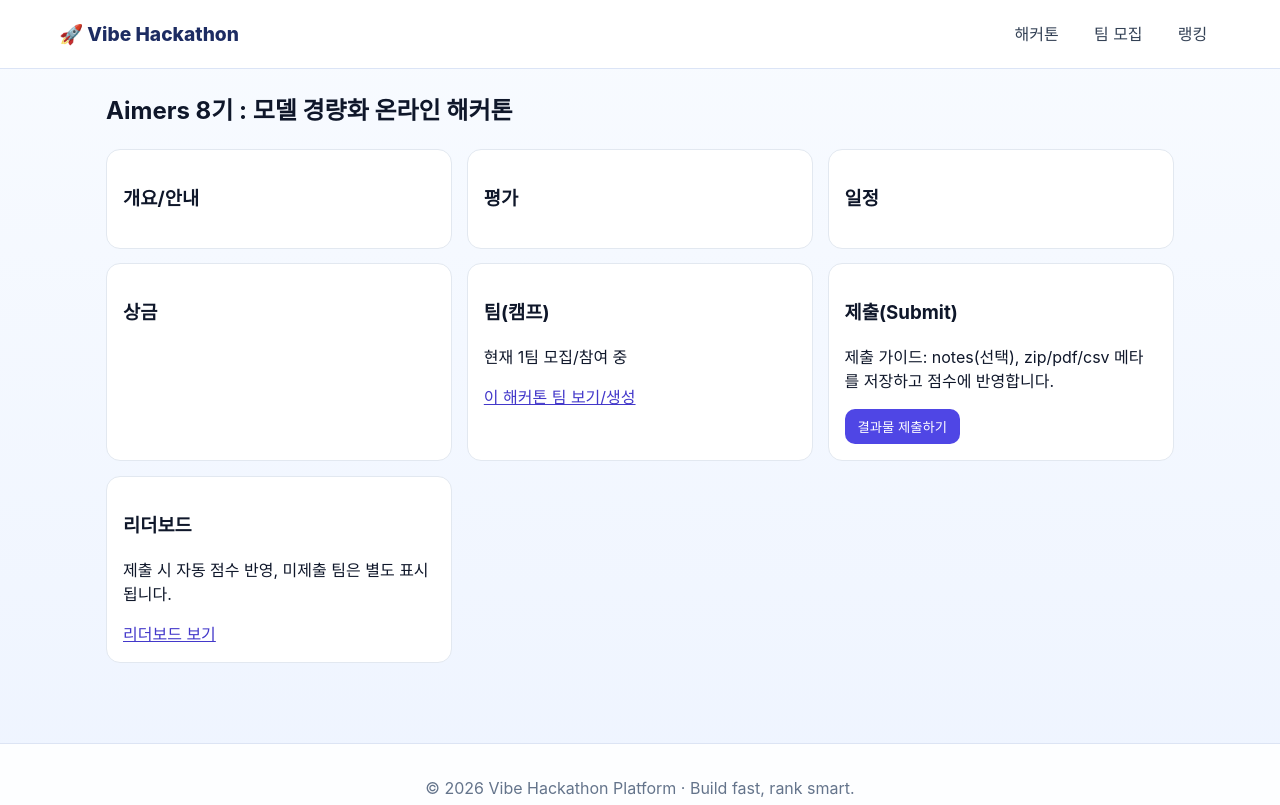
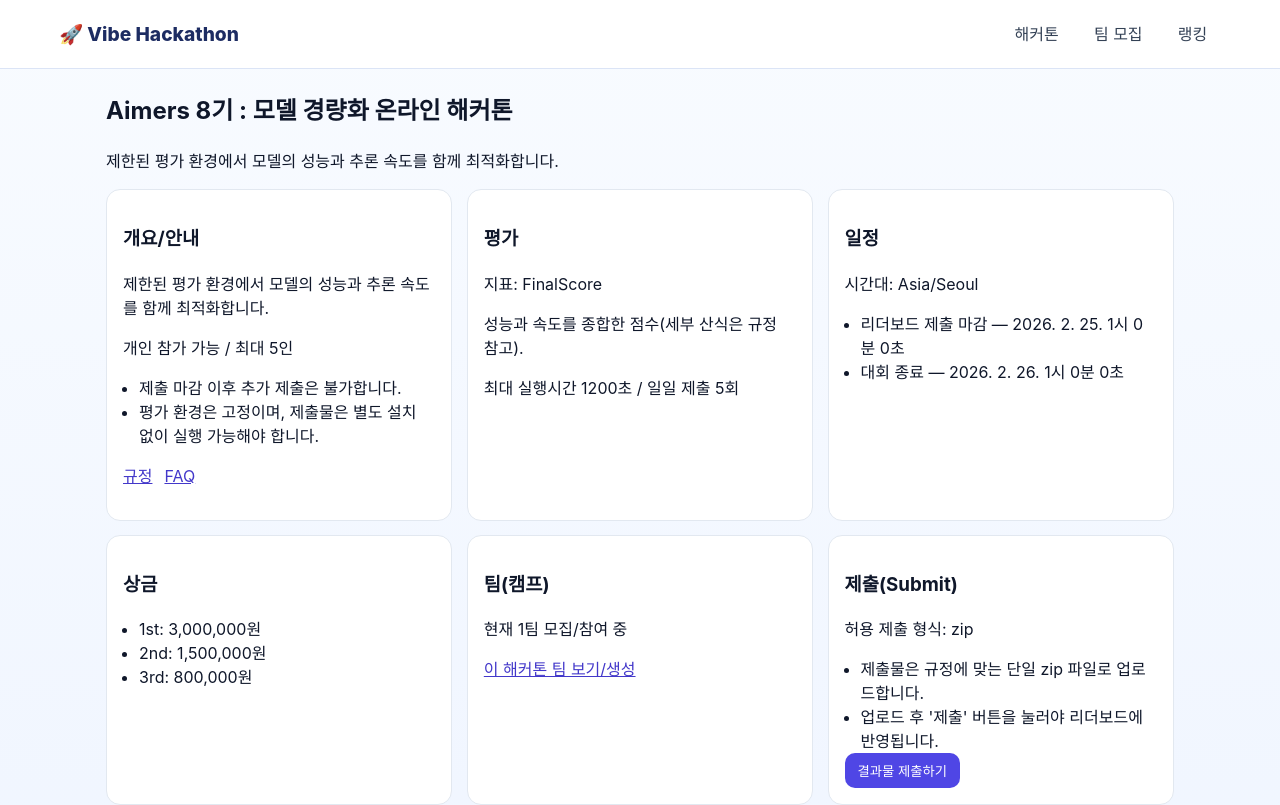
Before and after one commit to kangjung/hackathon-app, a Vue app: page /hackathons/aimers-8-model-lite in a window 1280 px wide. Shown: the top 805 px of the page. Built offline with nearby package versions, Linux system fonts and the light colour scheme.

Commit message:
Fix hackathon detail parsing for new sections schema

```diff
--- a/src/stores/hackathon.js
+++ b/src/stores/hackathon.js
@@ -102,22 +102,70 @@
 const normalizeDetail = (detailRaw) => {
   if (!detailRaw || typeof detailRaw !== 'object') return {}
 
-  const values = Object.values(detailRaw)
-  const isMap = values.some((v) => v && typeof v === 'object' && !Array.isArray(v))
-  if (isMap) return detailRaw
+  const normalizeOne = (entry) => {
+    if (!entry || typeof entry !== 'object') return null
+    const slug = entry.slug || entry.code || entry.id
+    if (!slug) return null
 
-  const slug = detailRaw.slug || detailRaw.code || detailRaw.id
-  if (!slug) return {}
+    const sections = entry.sections && typeof entry.sections === 'object'
+      ? entry.sections
+      : {
+          overview: entry.overview || entry.description || '',
+          info: { notice: entry.guide || entry.notice || [] },
+          eval: entry.evaluation || entry.eval || '',
+          schedule: entry.schedule || entry.timeline || '',
+          prize: entry.prize || entry.reward || ''
+        }
 
-  return {
-    [slug]: {
-      overview: detailRaw.overview || detailRaw.description || '',
-      guide: detailRaw.guide || detailRaw.notice || '',
-      evaluation: detailRaw.evaluation || detailRaw.eval || '',
-      schedule: detailRaw.schedule || detailRaw.timeline || '',
-      prize: detailRaw.prize || detailRaw.reward || ''
+    return {
+      slug,
+      detail: {
+        slug,
+        title: entry.title || '',
+        sections
+      }
     }
   }
+
+  if ('sections' in detailRaw || 'extraDetails' in detailRaw) {
+    const items = [detailRaw, ...ensureArray(detailRaw.extraDetails)]
+    return items.reduce((acc, entry) => {
+      const normalized = normalizeOne(entry)
+      if (normalized) acc[normalized.slug] = normalized.detail
+      return acc
+    }, {})
+  }
+
+  if (Array.isArray(detailRaw)) {
+    return detailRaw.reduce((acc, entry) => {
+      const normalized = normalizeOne(entry)
+      if (normalized) acc[normalized.slug] = normalized.detail
+      return acc
+    }, {})
+  }
+
+  if ('slug' in detailRaw || 'code' in detailRaw || 'id' in detailRaw) {
+    const normalized = normalizeOne(detailRaw)
+    return normalized ? { [normalized.slug]: normalized.detail } : {}
+  }
+
+  return Object.entries(detailRaw).reduce((acc, [key, value]) => {
+    if (!value || typeof value !== 'object') return acc
+    if ('sections' in value) {
+      const normalized = normalizeOne({ ...value, slug: value.slug || key })
+      if (normalized) {
+        acc[normalized.slug] = normalized.detail
+        return acc
+      }
+    }
+
+    acc[key] = {
+      slug: key,
+      title: value.title || '',
+      sections: value.sections || value
+    }
+    return acc
+  }, {})
 }
 
 const fetchJsonWithFallback = async (paths) => {
--- a/src/views/HackathonDetail.vue
+++ b/src/views/HackathonDetail.vue
@@ -1,24 +1,72 @@
 <template>
   <section class="detail" v-if="hackathon">
     <header>
-      <h1>{{ hackathon.title }}</h1>
-      <p>{{ hackathon.summary }}</p>
+      <h1>{{ detailTitle }}</h1>
+      <p>{{ overviewSummary || hackathon.summary }}</p>
     </header>
 
     <div class="tabs">
-      <article><h3>개요/안내</h3><p>{{ detail.overview }}</p><p>{{ detail.guide }}</p></article>
-      <article><h3>평가</h3><p>{{ detail.evaluation }}</p></article>
-      <article><h3>일정</h3><p>{{ detail.schedule }}</p></article>
-      <article><h3>상금</h3><p>{{ detail.prize }}</p></article>
-      <article><h3>팀(캠프)</h3><p>현재 {{ teams.length }}팀 모집/참여 중</p><router-link :to="`/camp?hackathon=${hackathon.slug}`">이 해커톤 팀 보기/생성</router-link></article>
+      <article>
+        <h3>개요/안내</h3>
+        <p>{{ overviewSummary || '-' }}</p>
+        <p v-if="teamPolicyText">{{ teamPolicyText }}</p>
+        <ul v-if="infoNoticeList.length">
+          <li v-for="(notice, index) in infoNoticeList" :key="`notice-${index}`">{{ notice }}</li>
+        </ul>
+        <p class="links" v-if="rulesLink || faqLink">
+          <a v-if="rulesLink" :href="rulesLink" target="_blank" rel="noopener">규정</a>
+          <a v-if="faqLink" :href="faqLink" target="_blank" rel="noopener">FAQ</a>
+        </p>
+      </article>
+
+      <article>
+        <h3>평가</h3>
+        <p>{{ evalMetricText }}</p>
+        <p v-if="evalDescription">{{ evalDescription }}</p>
+        <p v-if="evalLimitText">{{ evalLimitText }}</p>
+      </article>
+
+      <article>
+        <h3>일정</h3>
+        <p v-if="timezoneText">시간대: {{ timezoneText }}</p>
+        <ul v-if="scheduleMilestones.length">
+          <li v-for="(item, index) in scheduleMilestones" :key="`milestone-${index}`">
+            {{ item.name }} — {{ formatDate(item.at) }}
+          </li>
+        </ul>
+      </article>
+
+      <article>
+        <h3>상금</h3>
+        <ul v-if="prizeItems.length">
+          <li v-for="(item, index) in prizeItems" :key="`prize-${index}`">
+            {{ item.place }}: {{ formatMoney(item.amountKRW) }}원
+          </li>
+        </ul>
+        <p v-else>-</p>
+      </article>
+
+      <article>
+        <h3>팀(캠프)</h3>
+        <p>현재 {{ teams.length }}팀 모집/참여 중</p>
+        <router-link :to="teamsListUrl">이 해커톤 팀 보기/생성</router-link>
+      </article>
+
       <article>
         <h3>제출(Submit)</h3>
-        <p>제출 가이드: notes(선택), zip/pdf/csv 메타를 저장하고 점수에 반영합니다.</p>
+        <p>
+          허용 제출 형식:
+          {{ submitTypes.length ? submitTypes.join(', ') : '미지정' }}
+        </p>
+        <ul v-if="submitGuideList.length">
+          <li v-for="(guide, index) in submitGuideList" :key="`guide-${index}`">{{ guide }}</li>
+        </ul>
         <button @click="showSubmit = true">결과물 제출하기</button>
       </article>
+
       <article>
         <h3>리더보드</h3>
-        <p>제출 시 자동 점수 반영, 미제출 팀은 별도 표시됩니다.</p>
+        <p>{{ leaderboardNote || '리더보드 점수와 순위를 표시합니다.' }}</p>
         <router-link :to="`/hackathons/${hackathon.slug}/leaderboard`">리더보드 보기</router-link>
       </article>
     </div>
@@ -63,7 +111,51 @@
 const slug = computed(() => route.params.slug)
 const hackathon = computed(() => store.hackathons.find((h) => h.slug === slug.value))
 const detail = computed(() => store.getHackathonDetail(slug.value) || {})
+const sections = computed(() => detail.value.sections || {})
 const teams = computed(() => store.getTeamsByHackathon(slug.value))
+
+const detailTitle = computed(() => detail.value.title || hackathon.value?.title || '')
+const overviewSummary = computed(() => sections.value.overview?.summary || '')
+const teamPolicyText = computed(() => {
+  const policy = sections.value.overview?.teamPolicy
+  if (!policy) return ''
+  return `개인 참가 ${policy.allowSolo ? '가능' : '불가'} / 최대 ${policy.maxTeamSize || '-'}인`
+})
+const infoNoticeList = computed(() => sections.value.info?.notice || [])
+const rulesLink = computed(() => sections.value.info?.links?.rules || '')
+const faqLink = computed(() => sections.value.info?.links?.faq || '')
+
+const evalMetricText = computed(() => {
+  const metric = sections.value.eval?.metricName
+  return metric ? `지표: ${metric}` : '평가 지표 정보 없음'
+})
+const evalDescription = computed(() => sections.value.eval?.description || '')
+const evalLimitText = computed(() => {
+  const limits = sections.value.eval?.limits
+  if (!limits) return ''
+  const chunks = []
+  if (limits.maxRuntimeSec) chunks.push(`최대 실행시간 ${limits.maxRuntimeSec}초`)
+  if (limits.maxSubmissionsPerDay) chunks.push(`일일 제출 ${limits.maxSubmissionsPerDay}회`)
+  return chunks.join(' / ')
+})
+
+const timezoneText = computed(() => sections.value.schedule?.timezone || '')
+const scheduleMilestones = computed(() => sections.value.schedule?.milestones || [])
+const prizeItems = computed(() => sections.value.prize?.items || [])
+const submitTypes = computed(() => sections.value.submit?.allowedArtifactTypes || [])
+const submitGuideList = computed(() => sections.value.submit?.guide || [])
+const leaderboardNote = computed(() => sections.value.leaderboard?.note || '')
+const teamsListUrl = computed(
+  () => sections.value.teams?.listUrl || `/camp?hackathon=${hackathon.value?.slug || ''}`
+)
+
+const formatMoney = (amount) => Number(amount || 0).toLocaleString('ko-KR')
+const formatDate = (value) => {
+  if (!value) return '-'
+  const date = new Date(value)
+  if (Number.isNaN(date.getTime())) return value
+  return date.toLocaleString('ko-KR', { hour12: false })
+}
 
 const onSubmit = ({ teamCode, notes, fileType }) => {
   store.submitProject({ hackathonSlug: slug.value, teamCode, notes, fileType })
@@ -74,6 +166,8 @@
 .detail { max-width: 1100px; margin: 1.5rem auto; padding: 0 1rem; }
 .tabs { margin-top: 1rem; display: grid; grid-template-columns: repeat(auto-fill, minmax(280px, 1fr)); gap: 0.9rem; }
 article { background: #fff; border-radius: 14px; border: 1px solid #e2e8f0; padding: 1rem; }
+ul { margin: 0.5rem 0 0; padding-left: 1rem; }
+.links { display: flex; gap: 0.75rem; }
 button { border: none; border-radius: 10px; background: #4f46e5; color: #fff; padding: 0.5rem 0.8rem; cursor: pointer; }
 a { color: #4338ca; }
 </style>
```
